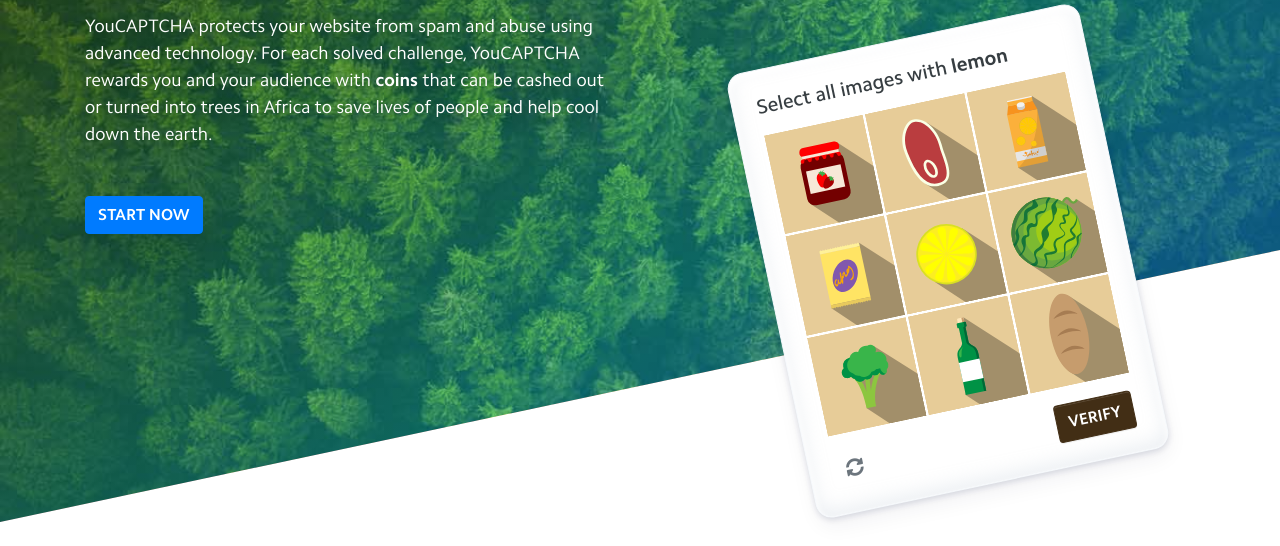
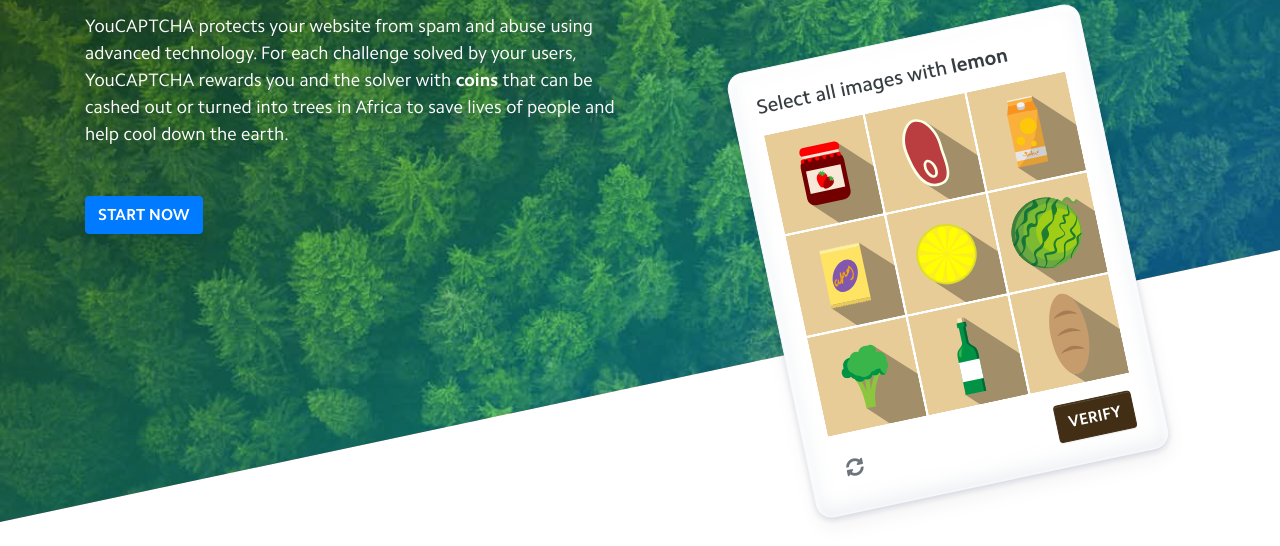
Before and after one commit to appfinca/youcaptcha, a website: page docs/index.html in a window 1280 px wide. Shown: the part 254-800 px from the top of the page. Drawn offline with nearby package versions, Linux system fonts and the light colour scheme.

Commit message:
Wording.

```diff
--- a/docs/index.html
+++ b/docs/index.html
@@ -128,7 +128,7 @@
       <div class="row text-area">
         <div class="col-12 col-md-6 mr-3">
           <h1 class="title text-white text-shadow mb-3">Stop spam, earn coins</h1>
-          <p class="text-white text-shadow mb-5">YouCAPTCHA protects your website from spam and abuse using advanced technology. For each solved challenge, YouCAPTCHA rewards you and your audience with <strong>coins</strong> that can be cashed out or turned into trees in Africa to save lives of people and help cool down the earth.</p>
+          <p class="text-white text-shadow mb-5">YouCAPTCHA protects your website from spam and abuse using advanced technology. For each challenge solved by your users, YouCAPTCHA rewards you and the solver with <strong>coins</strong> that can be cashed out or turned into trees in Africa to save lives of people and help cool down the earth.</p>
           <button id="cta-top" type="button" class="btn btn-primary btn-shadow lead-trigger">START NOW</button>
         </div>
       </div>
```
